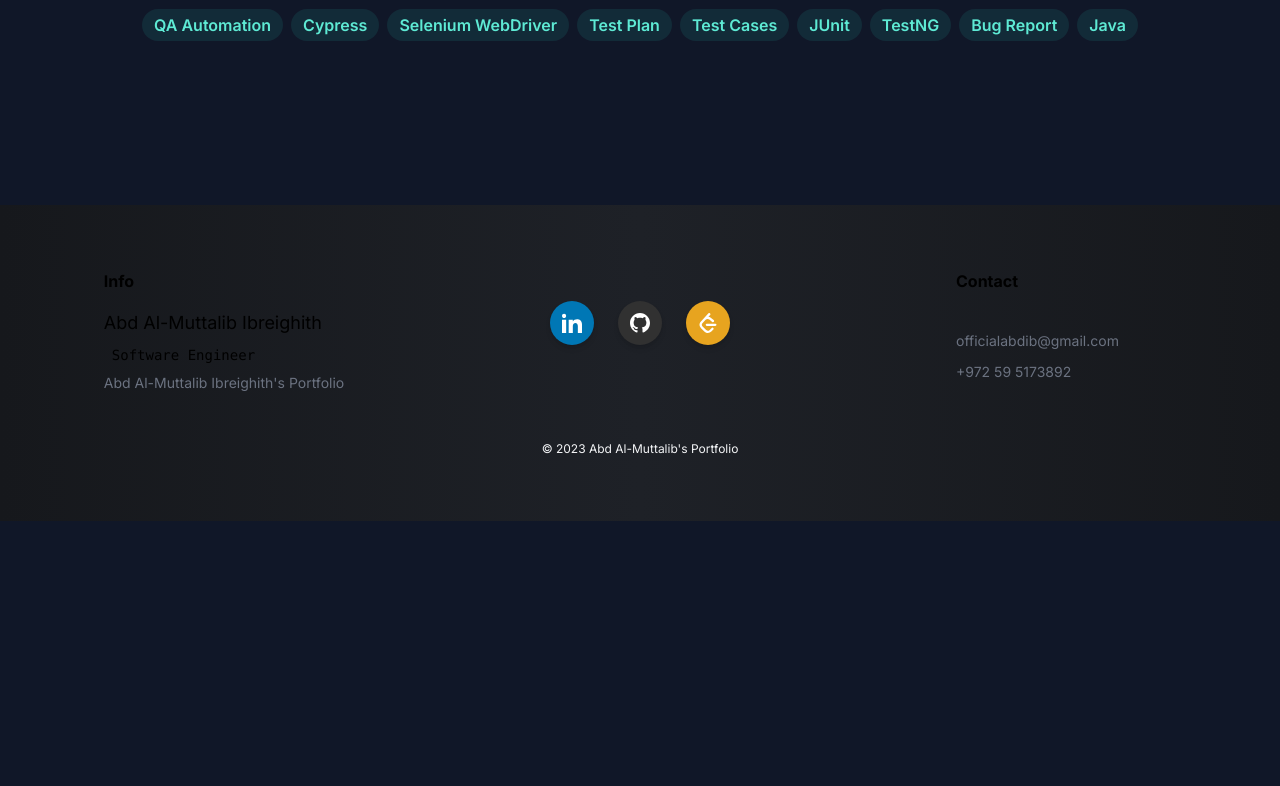
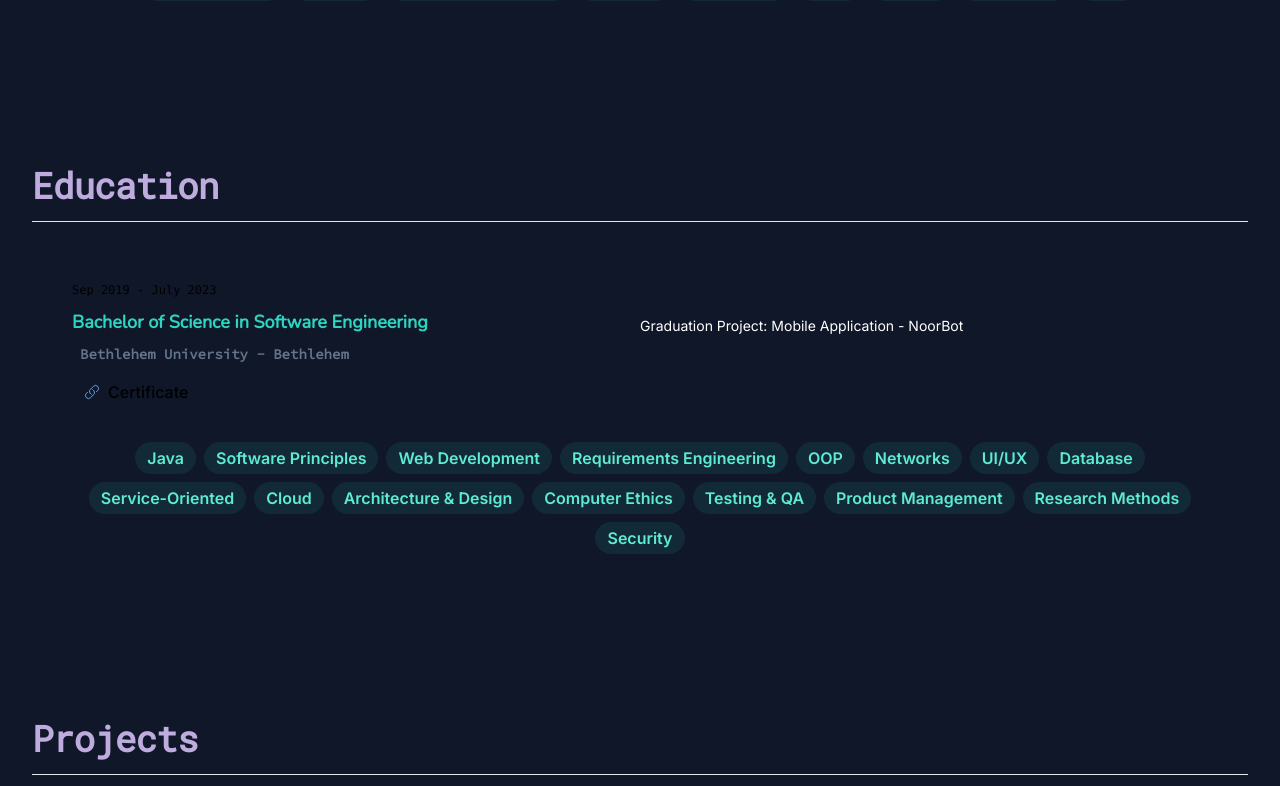
Before and after one commit to officialabd/officialabd.github.io, a Next.js app: page / in a window 1280 px wide. Shown: the part 694-1480 px from the top of the page. Before the commit the page ends 1215 px from the top, so only its background shows below. Built offline with nearby package versions, Linux system fonts and the light colour scheme; a web font is replaced by a local one.

Commit message:
added education section

```diff
--- a/src/app/pages/home/home.tsx
+++ b/src/app/pages/home/home.tsx
@@ -6,17 +6,14 @@ import staticData from "@/app/staticData";
 
 export default function MyHome() {
     return <>
-        {/* <div className="bg-[#26282c]"></div> */}
         <Header />
-        <div className="mt-20" />
-        {/* <Card bgColor="bg-[#17181c]"> */}
+        <div className="mt-10" />
         <DetailedList title="Internships and Courses" items={staticData.internshipsAndCourses} />
-        {/* </Card> */}
-        <div className="mt-20" />
-        {/* <Card bgColor="bg-[#17181c]"> */}
-        {/* <DetailedList title="Projects" items={staticData.projects} /> */}
-        {/* </Card> */}
-        <div className="mt-20" />
-        <Footer />
+        <div className="mt-10" />
+        <DetailedList title="Education" items={staticData.educations} />
+        <div className="mt-10" />
+        <DetailedList title="Projects" items={staticData.projects} />
+        <div className="mt-10" />
+        <Footer id="footer" />
     </>;
 }
```
